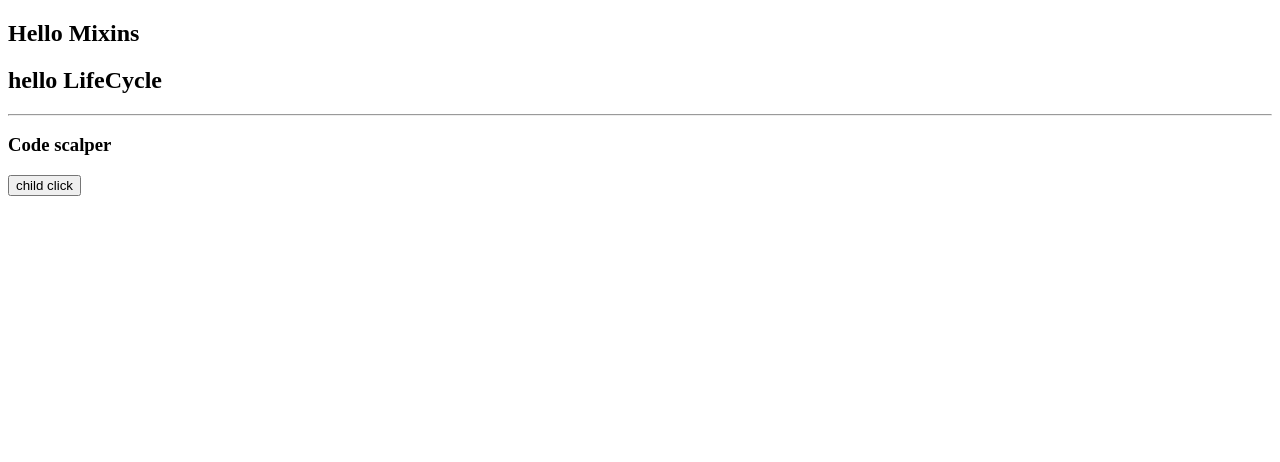
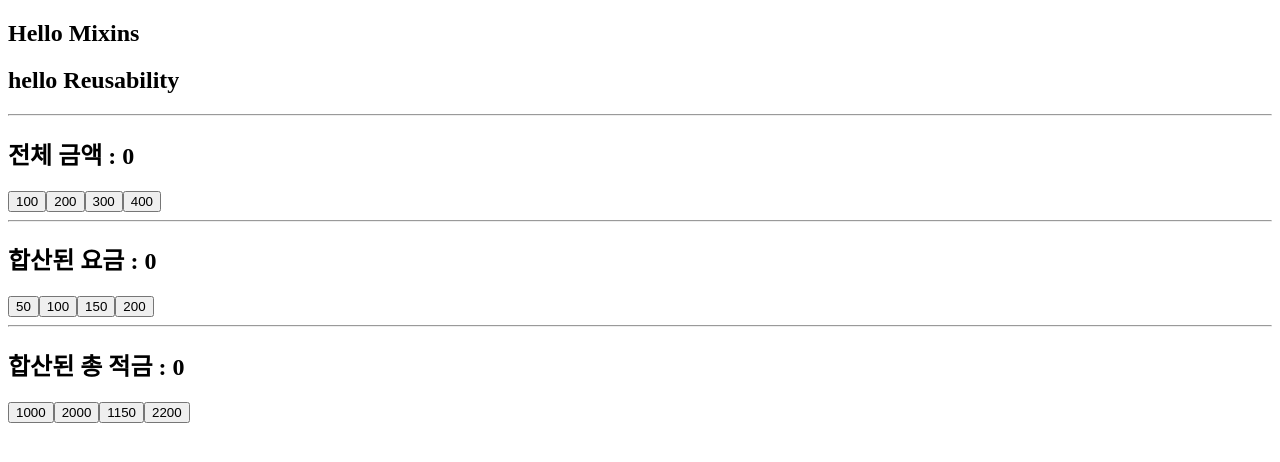
Before and after one commit to OKYOUNGBIN/Practice_Vue_Basic, a Vue app: page / in a window 1280 px wide. Shown: the top 462 px of the page. Built offline with nearby package versions, Linux system fonts and the light colour scheme.

Commit message:
composition-resuability

```diff
--- a/src/components/composition/TestComponent.vue
+++ b/src/components/composition/TestComponent.vue
@@ -1,37 +1,21 @@
 <template>
-  <h2>hello LifeCycle</h2>
-  <ChildComponent
-    firstname="Code"
-    lastname="scalper"
-    @sendParent="sendParent"
-  />
+  <h2>hello Reusability</h2>
+  <hr />
+  <ProductStatus />
+  <hr />
+  <FeeStatus />
+  <hr />
+  <SavingStatus />
 </template>
 
 <script>
-import ChildComponent from "./ChildComponent.vue";
+import FeeStatus from "../mixin/FeeStatus.vue";
+import ProductStatus from "../mixin/ProductStatus.vue";
+import SavingStatus from "../mixin/SavingStatus.vue";
 import {} from "vue";
 export default {
   name: "TestComponet",
-  components: { ChildComponent },
-  methods: {
-    sendParent() {
-      console.log("Parent");
-    },
-  },
-  // setup() {
-  //   const inputRef = ref(null);
-  //   const username = ref("scalper");
-
-  //   onMounted(() => {
-  //     inputRef.value.focus();
-  //     console.log("onMounted");
-  //   });
-
-  //   return {
-  //     username,
-  //     inputRef,
-  //   };
-  // },
+  components: { SavingStatus, ProductStatus, FeeStatus },
 };
 </script>
 
--- a/src/components/mixin/FeeStatus.vue
+++ b/src/components/mixin/FeeStatus.vue
@@ -9,13 +9,17 @@
 </template>
 
 <script>
-import moneyMixin from "../../mixins/monetMixins.js";
+import useMoney from "../../composables/useMoney";
 export default {
   name: "feeStatus",
-  mixins: [moneyMixin],
-  data() {
-    return {};
+  setup() {
+    const { addMoney, totalMoney } = useMoney();
+    return {
+      addMoney,
+      totalMoney,
+    };
   },
+  components: {},
   methods: {},
 };
 </script>
--- a/src/components/mixin/ProductStatus.vue
+++ b/src/components/mixin/ProductStatus.vue
@@ -11,16 +11,17 @@
 </template>
 
 <script>
-import moneyMixin from "../../mixins/monetMixins.js";
+import useMoney from "../../composables/useMoney";
 export default {
   name: "productStatus",
-  mixins: [moneyMixin],
-  components: {},
-  data() {
+  setup() {
+    const { addMoney, totalMoney } = useMoney();
     return {
-      totalMoney: 3000,
+      addMoney,
+      totalMoney,
     };
   },
+  components: {},
   methods: {},
 };
 </script>
--- a/src/components/mixin/SavingStatus.vue
+++ b/src/components/mixin/SavingStatus.vue
@@ -9,13 +9,17 @@
 </template>
 
 <script>
-import moneyMixin from "../../mixins/monetMixins.js";
+import useMoney from "../../composables/useMoney";
 export default {
   name: "savingStatus",
-  mixins: [moneyMixin],
-  data() {
-    return {};
+  setup() {
+    const { addMoney, totalMoney } = useMoney(5000);
+    return {
+      addMoney,
+      totalMoney,
+    };
   },
+  components: {},
   methods: {},
 };
 </script>
--- /dev/null
+++ b/src/composables/useMoney.js
@@ -0,0 +1,15 @@
+import { def } from "@vue/shared";
+import { ref } from "vue";
+function useMoney(initialTotalMoney) {
+  const totalMoney = ref((initialTotalMoney = 0));
+  function addMoney(price) {
+    totalMoney.value += price;
+  }
+
+  return {
+    totalMoney,
+    addMoney,
+  };
+}
+
+export default useMoney;
```
